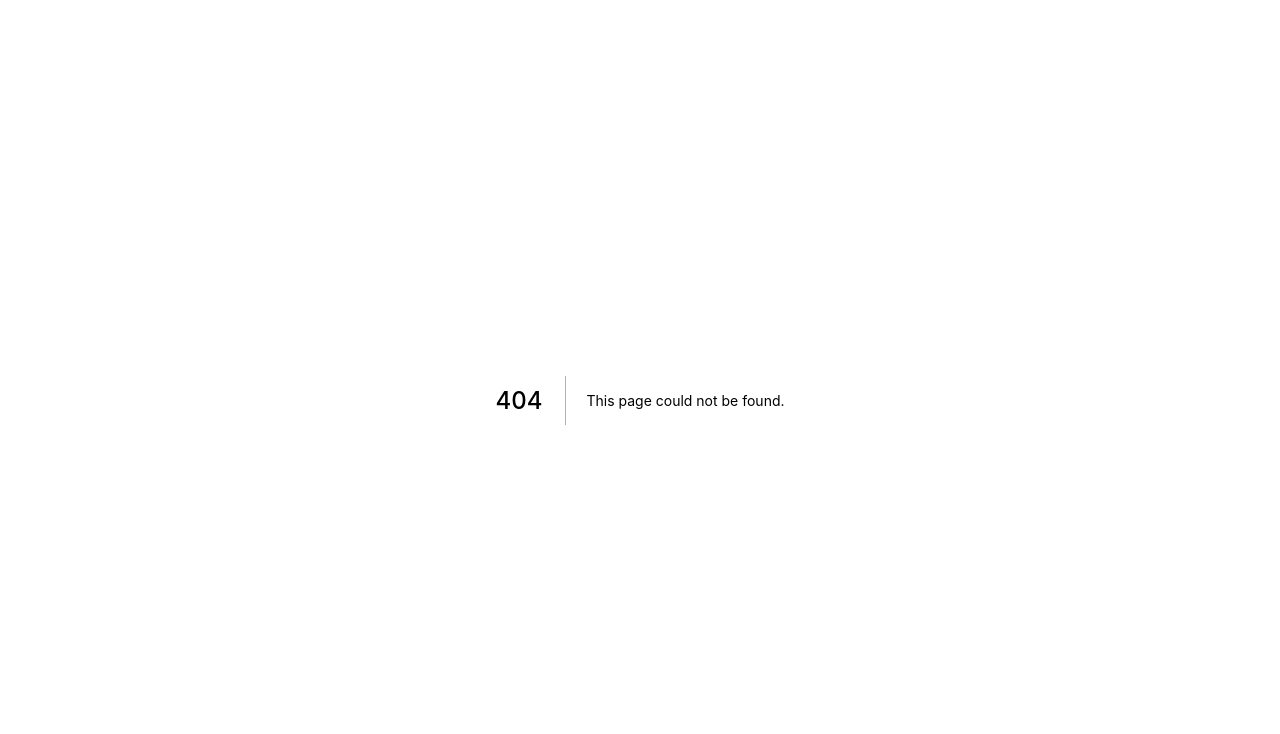
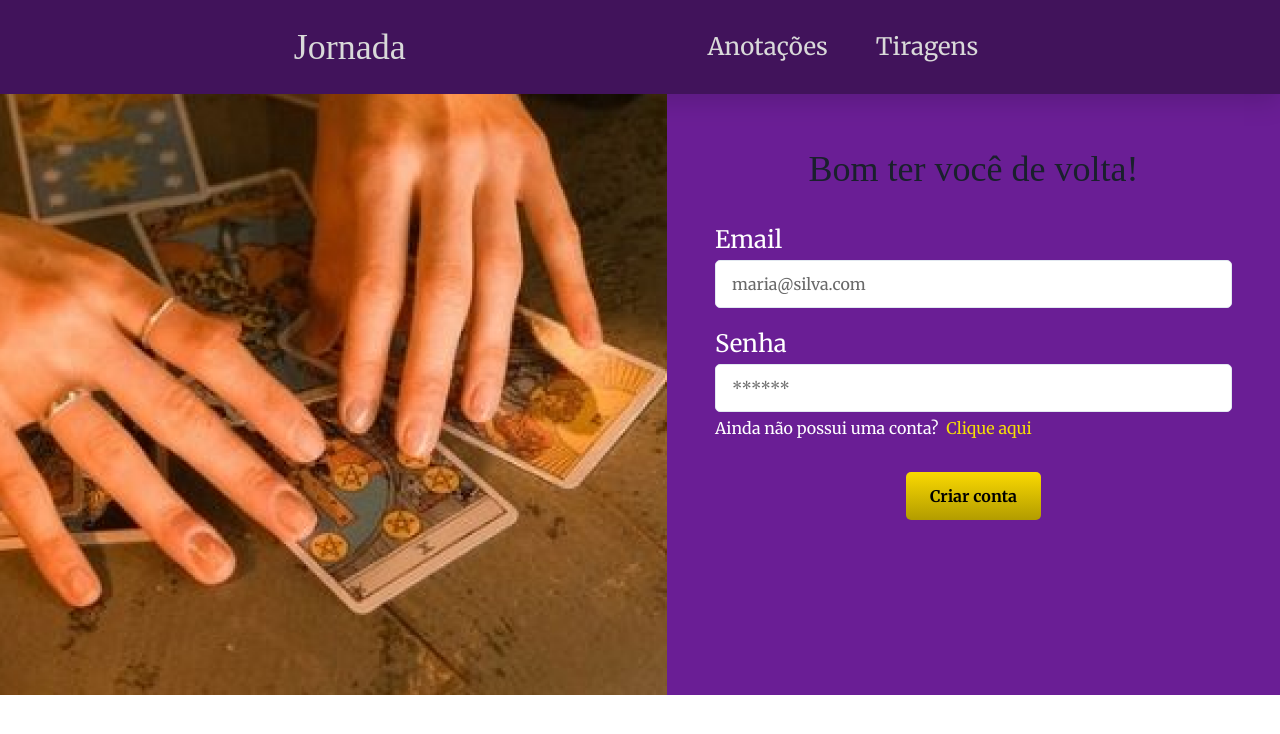
Before and after one commit to LiviaDevolder/learn-tarot-app, a Next.js app: page /entrar in a window 1280 px wide. Before the commit this address had no page. Shown: the top 734 px of the page. Built offline with nearby package versions, Linux system fonts and the light colour scheme; a web font is replaced by a local one.

Commit message:
feat: signin page

```diff
--- a/src/pages/cadastrar.tsx
+++ b/src/pages/cadastrar.tsx
@@ -14,7 +14,7 @@ export default function Cadastrar() {
     >
       <Header type={Type.none}></Header>
       <Flex w={'100%'}>
-        <Img src="/img/tarot-devil.png" width={'667px'}></Img>
+        <Img src="/img/tarot-devil.png" maxW={'667px'} />
         <Flex
           gridGap={'32px'}
           flexDir={'column'}
--- /dev/null
+++ b/src/pages/entrar.tsx
@@ -0,0 +1,61 @@
+import { Flex, Img, Link, Text } from '@chakra-ui/react'
+import Button from 'components/Button'
+import Form from 'components/Form'
+import Header from 'components/Header'
+import { Type } from 'interfaces/IHeader'
+
+export default function Cadastrar() {
+  return (
+    <Flex
+      flexDir={'column'}
+      bgColor={'secondary.purple.400'}
+      h={'100%'}
+      alignItems={'center'}
+    >
+      <Header type={Type.none}></Header>
+      <Flex w={'100%'}>
+        <Img src="/img/hands-tarot.png" maxW={'667px'} />
+        <Flex
+          gridGap={'32px'}
+          flexDir={'column'}
+          alignItems={'center'}
+          p={'48px'}
+          w={'100%'}
+        >
+          <Text fontSize={'36px'} fontFamily={'display'}>
+            Bom ter você de volta!
+          </Text>
+          <Flex w={'100%'} flexDir={'column'} gridGap={'24px'}>
+            <Form
+              inputProps={{ id: 'email', placeholder: 'maria@silva.com' }}
+              control={{ label: 'Email' }}
+            ></Form>
+            <Form
+              inputProps={{ id: 'senha', placeholder: '******' }}
+              control={{ label: 'Senha' }}
+            ></Form>
+            <Flex gridGap={'8px'} mt={'-20px'} alignSelf={'flex-start'}>
+              <Text
+                color={'tertiary.white'}
+                fontFamily={'body'}
+                fontSize={'16px'}
+                as={'span'}
+              >
+                Ainda não possui uma conta?
+              </Text>
+              <Link
+                href={'/cadastrar'}
+                fontFamily={'body'}
+                fontSize={'16px'}
+                color={'primary.yellow'}
+              >
+                Clique aqui
+              </Link>
+            </Flex>
+          </Flex>
+          <Button variant={'primary'}>Criar conta</Button>
+        </Flex>
+      </Flex>
+    </Flex>
+  )
+}
```
Also changed, not shown: public/img/hands-tarot.png (added).
